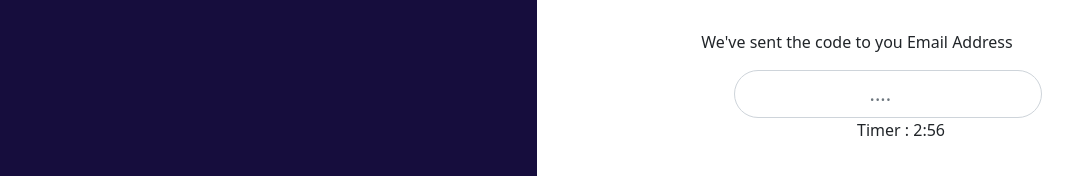
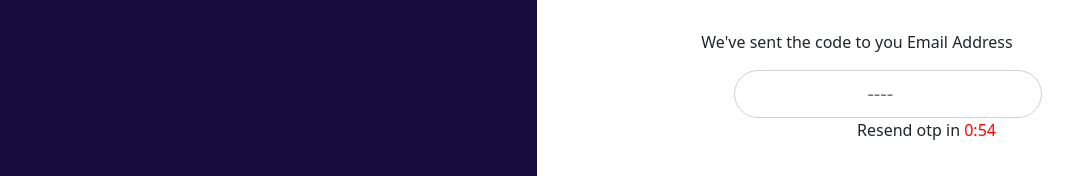
Before and after one commit to Alexotieno1717/pwa-ui, a React (Create React App) app: page /otp in a window 1280 px wide. Shown: the part 337-513 px from the top of the page, without its empty margins (103-1189 px from the left). Built offline with nearby package versions, Linux system fonts and the light colour scheme; sample sign-in values are in the browser's storage.

Commit message:
Added otp timer

```diff
--- a/src/components/otp/Otp.jsx
+++ b/src/components/otp/Otp.jsx
@@ -1,8 +1,9 @@
-import React, { useState } from 'react';
+import React, { useCallback, useEffect, useState } from 'react';
 import axios from 'axios';
 import { useNavigate } from 'react-router';
 import { ErrorAlert, SuccessAlert } from '../../utils/alerts';
 import './Otp.css'
+
 
 function Otp() {
 
@@ -10,6 +11,16 @@ function Otp() {
   const [signUpOTP, setSignUpOTP] = useState(null)
 
   const user = JSON.parse(localStorage.getItem('user'))
+
+  // Timer
+  const [ counter, setCounter] = useState(59)
+
+  useEffect(() => {
+    const timer =
+      counter > 0 && setInterval(() => setCounter(counter - 1), 1000);
+      return () => clearInterval(timer);
+  }, [counter]);
+
 
 
   const otpAuth = (e) => {
@@ -57,11 +68,12 @@ function Otp() {
                             <form method="GET" onSubmit={otpAuth}>
                                 <div className="form-group">
                                     <input type="number"
-                                           className='form-control form-control-lg inputCustom mt-3'
-                                           placeholder='....'
+                                           className='form-control form-control-lg inputCustom mt-3 text-center'
+                                           placeholder='----'
                                            onChange={e => setSignUpOTP(e.target.value)}
                                     />
-                                    <span className="otpTimer">Timer : 2:56</span>
+                                    <span className="otpTimer">Resend otp in <span className="otpColor">0:{counter}</span> </span>
+
                                 </div>
                                 <button className='btn-custom-general'>Verify</button>
                             </form>
```
